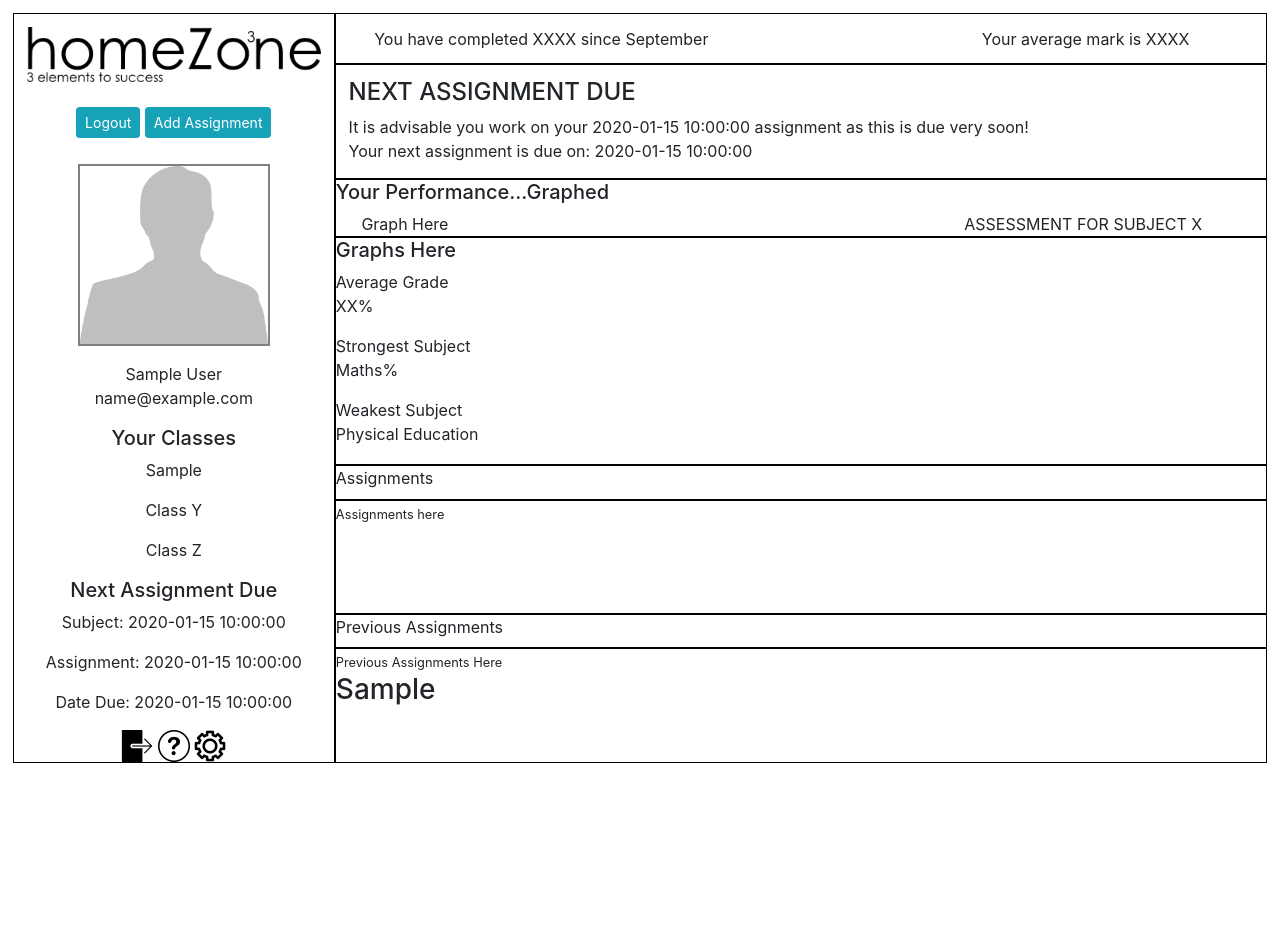
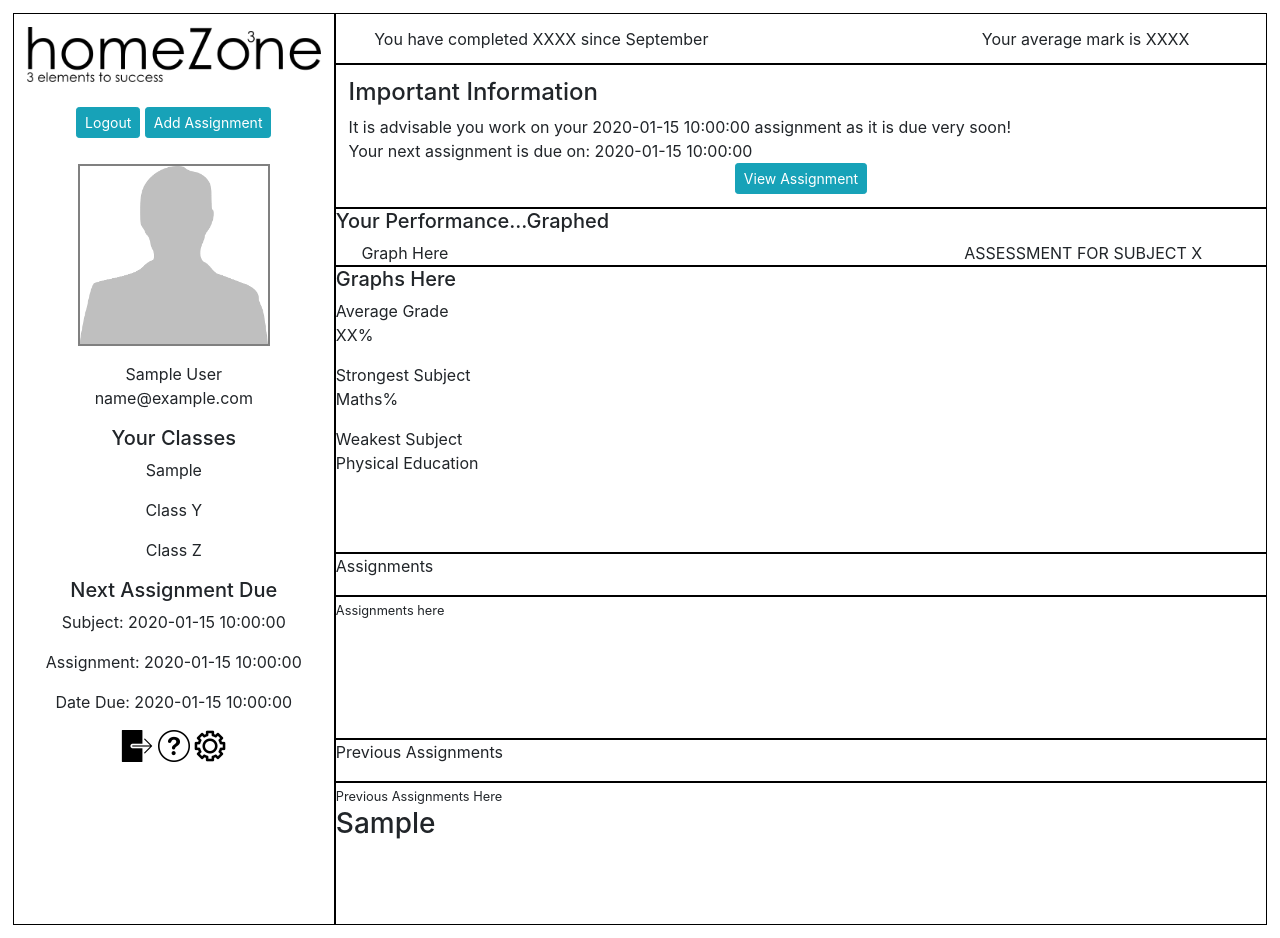
Before and after one commit to Techbox26/HZDev, a Flask app: template templates/tabletests2.html in a window 1280 px wide. Before the commit the page ends 763 px from the top, so only its background shows below. Run offline with Flask 2, Linux system fonts and the light colour scheme; the template is opened without the code that fills it: most values are stand-ins (such as "Sample title", 1, 10 or a date in 2020); some libraries are stand-ins or nearby versions.

Commit message:
Able to open a file in a new tab. Modal 'View Assignment' now works

```diff
--- a/main.py
+++ b/main.py
@@ -67,17 +67,18 @@ def showTableTest2():
 
     # MAYBE USE LOOPS TO COUNT NUMBER OF ELEMENTS TO ADD?
     global _nextAssDue
-    cursor.execute("SELECT class.title, assTitle, dueDate FROM assignment JOIN class ON assignment.class_classID = class.classID JOIN classregister ON classregister.Class_classID = class.classID JOIN user ON classregister.users_userID = user.userID WHERE user.email = '" + _userEmail + "'ORDER BY assignment.dueDate DESC LIMIT 1;")
+    cursor.execute("SELECT class.title, assTitle, dueDate, taskdetails FROM assignment JOIN class ON assignment.class_classID = class.classID JOIN classregister ON classregister.Class_classID = class.classID JOIN user ON classregister.users_userID = user.userID WHERE user.email = '" + _userEmail + "'ORDER BY assignment.dueDate DESC LIMIT 1;")
     _nextAssDue = cursor.fetchall()
     _nextAssDueDate = (_nextAssDue[0][2])
     _nextAssDueDetail = (_nextAssDue[0][1])
     _nextAssDueSub = (_nextAssDue[0][0])
+    _nextAssDueTask = (_nextAssDue[0][3])
     print(_nextAssDue)
 
 
 
 # Pass variables to main page
-    return render_template('tabletests2.html', _userFName = _userFName, _userLName = _userLName, _userEmail= _userEmail, _userClass= _userClass, _nextAssDueDate = _nextAssDueDate, _nextAssDueSub = _nextAssDueSub, _nextAssDueDetail = _nextAssDueDetail)
+    return render_template('tabletests2.html', _userFName = _userFName, _userLName = _userLName, _userEmail= _userEmail, _userClass= _userClass, _nextAssDueDate = _nextAssDueDate, _nextAssDueSub = _nextAssDueSub, _nextAssDueDetail = _nextAssDueDetail, _nextAssDueTask = _nextAssDueTask)
 
 
 
--- a/templates/tabletests2.html
+++ b/templates/tabletests2.html
@@ -2,7 +2,7 @@
 <html lang="en">
 <head>
     <meta charset="UTF-8">
-    <title>Table Tests</title>
+    <title>HomeZone</title>
     <link rel="shortcut icon" type="image/png" href="../static/images/icon.png">
     <!--Code Begins Here!-->
 
@@ -20,12 +20,6 @@
 </head>
 <body>
 
-
-
-
-
-
-
 <div class="grid-container">
     <!--Alerts Title Section with useful info-->
     <div class="Alerts">
@@ -33,10 +27,15 @@
         <div id="alerttext" align="center">Your average mark is XXXX</div>
     </div>
     <!--Alerts Content with useful info-->
-    <div class="AlertsText" >
-    <h4>NEXT ASSIGNMENT DUE</h4>
-        <div align="left">It is advisable you work on your {{ _nextAssDueSub }} assignment as this is due very soon! </div>
+    <div class="AlertsText">
+        <h4>Important Information</h4>
+        <div align="left">It is advisable you work on your {{ _nextAssDueSub }} assignment as it is due very soon!</div>
         <div align="left">Your next assignment is due on: {{ _nextAssDueDate }}</div>
+        <div align="center">
+            <button type="button" id="userButton" class="btn btn-info btn-sm" data-toggle="modal"
+                    data-target="#viewAssign">View Assignment
+            </button>
+        </div>
     </div>
 
     <!--Graphs Title Section with useful info-->
@@ -59,23 +58,26 @@
 
     <!--Current Assignment Content Section with useful info-->
     <div class="Title2">Assignments</div>
-    <div class="Assignments"><small>Assignments here</small></div>
+    <div class="Assignments">
+        <small>Assignments here</small>
+    </div>
     <div class="Title3">Previous Assignments</div>
-    <div class="Previous"><small>Previous Assignments Here</small>
+    <div class="Previous">
+        <small>Previous Assignments Here</small>
         <h3> {{student_data}}</h3>
     </div>
 
 
     <!--Sidebar items here-->
-    <div class="Sidebar"><img alt id="logo"  src="../static/images/logo.png""Test Logo">
+    <div class="Sidebar"><img alt id="logo" src="../static/images/logo.png""Test Logo">
         <!-- Control Buttons -->
         <div align="center" id="controlB">
             <a class="btn btn-info btn-sm " href="login">Logout</a>
 
 
-
             <!--MODAL TEST BUTTON FOR ADDING NEW ASSIGNMENT-->
-          <button type="button" id="userButton" class="btn btn-info btn-sm" data-toggle="modal" data-target="#addAssign">
+            <button type="button" id="userButton" class="btn btn-info btn-sm" data-toggle="modal"
+                    data-target="#addAssign">
                 Add Assignment
             </button>
         </div>
@@ -95,9 +97,12 @@
     </div>
     <!--Help Buttons-->
     <div align="center">
-        <div class="inline-block"><a href="login"><img alt="Exit" height="32" src="../static/images/exit.png" title="Exit" width="32"></a>
-        <div class="inline-block"><a href="login"><img alt="Help" height="32" src="../static/images/question.png" title="Help" width="32"></a>
-           <div class="inline-block"><a href="login"><img alt="Gear" height="32" src="../static/images/gear.png" title="Gear" width="32"></a>
+        <div class="inline-block"><a href="login"><img alt="Exit" height="32" src="../static/images/exit.png"
+                                                       title="Exit" width="32"></a>
+            <div class="inline-block"><a href="login"><img alt="Help" height="32" src="../static/images/question.png"
+                                                           title="Help" width="32"></a>
+                <div class="inline-block"><a href="login"><img alt="Gear" height="32" src="../static/images/gear.png"
+                                                               title="Gear" width="32"></a>
                 </div>
             </div>
         </div>
@@ -119,27 +124,33 @@
                         <form class="form-assign" method="POST" action="addAssign">
                             <!--Assessment Title-->
                             <label for="assessTitle" class="sr-only">assessTitle</label>
-        <input type="assessTitle" name="assessTitle" id="inputTitle" class="form-control" placeholder="Assessment Title">
+                            <input type="assessTitle" name="assessTitle" id="inputTitle" class="form-control"
+                                   placeholder="Assessment Title">
                             <!--Assessment Details-->
                             <div class="modal-header">
                                 <h6 class="modal-title">Assignment Details</h6>
                             </div>
                             <label for="taskDetail" class="sr-only">taskDetail</label>
-        <textarea type="taskDetail"  name="taskDetail" id="inputDetail" class="form-control" placeholder="Task Details" required autofocus rows ="10">
+                            <textarea type="taskDetail" name="taskDetail" id="inputDetail" class="form-control"
+                                      placeholder="Task Details" required autofocus rows="10">
         </textarea>
                             <!--Due Date-->
                             <label for="dueDate" class="sr-only">Due Date</label>
-        <input type="due" name="dueDate" id="inputDue" class="form-control" placeholder="Due Date" required autofocus>
+                            <input type="due" name="dueDate" id="inputDue" class="form-control" placeholder="Due Date"
+                                   required autofocus>
                             <!--Class ID-->
                             <label for="classID" class="sr-only">classID</label>
-        <input type="classID" name="classID" id="classID" class="form-control" placeholder="Class ID">
+                            <input type="classID" name="classID" id="classID" class="form-control"
+                                   placeholder="Class ID">
 
 
                     </div>
 
                     <!-- Modal footer -->
                     <div class="modal-footer">
-            <button id="btnAddAssign" class="btn btn-info btn-primary btn-sm" type="addAssign">Save Assignment</button>
+                        <button id="btnAddAssign" class="btn btn-info btn-primary btn-sm" type="addAssign">Save
+                            Assignment
+                        </button>
                         <!--Commit Data-->
                         <button type="button" class="btn btn-info btn-sm" data-dismiss="modal">Close</button>
                         </form>
@@ -148,6 +159,58 @@
                 </div>
             </div>
         </div>
+
+
+        <!--Modal Box for viewing next due assignments-->
+        <!-- The Modal -->
+        <div class="modal fade" id="viewAssign">
+            <div class="modal-dialog modal-lg">
+                <div class="modal-content">
+
+                    <!-- Modal Header -->
+                    <div class="modal-header">
+                        <h4 class="modal-title">View {{ _nextAssDueSub }} assignment</h4>
+                        <button type="button" class="close" data-dismiss="modal">&times;</button>
+                    </div>
+
+                    <!-- Modal body -->
+                    <div>
+                        <H6>Assignment Details:</H6>
+                        <p>{{ _nextAssDueTask }}</p>
+                        <!--LINK TO ASSIGNMENT HELP FILE-->
+                        <H6>Assignment Task Sheet:</H6>
+                        <a target="_blank" href="../static/images/logo.png">FILE</a>
+
+
+
+                        <!-- File Submission -->
+                        <H6>Ready to submit your work?</H6>
+
+                        <form action="/addSub" enctype="multipart/form-data" method="POST">
+                            <div class="form-group">
+                                <label>File Upload</label>
+                                <input name="inputfile" type='file'>
+                            </div>
+                            <div>
+                                <!--Collect Data-->
+
+                            </div>
+
+                            <!-- Modal footer -->
+                            <div class="modal-footer">
+                                <p>Remember! Research and ask a friend before asking me!</p>
+                                <div class="center">
+                                    <button type="button" class="btn btn-info btn-sm" data-dismiss="modal">Close
+                                    </button>
+                                </div>
+                            </div>
+                    </div>
+
+                </div>
+            </div>
+        </div>
+
+
     </div>
 </body>
 </html>
```
Lines whose indentation alone changed are shown as unchanged.
